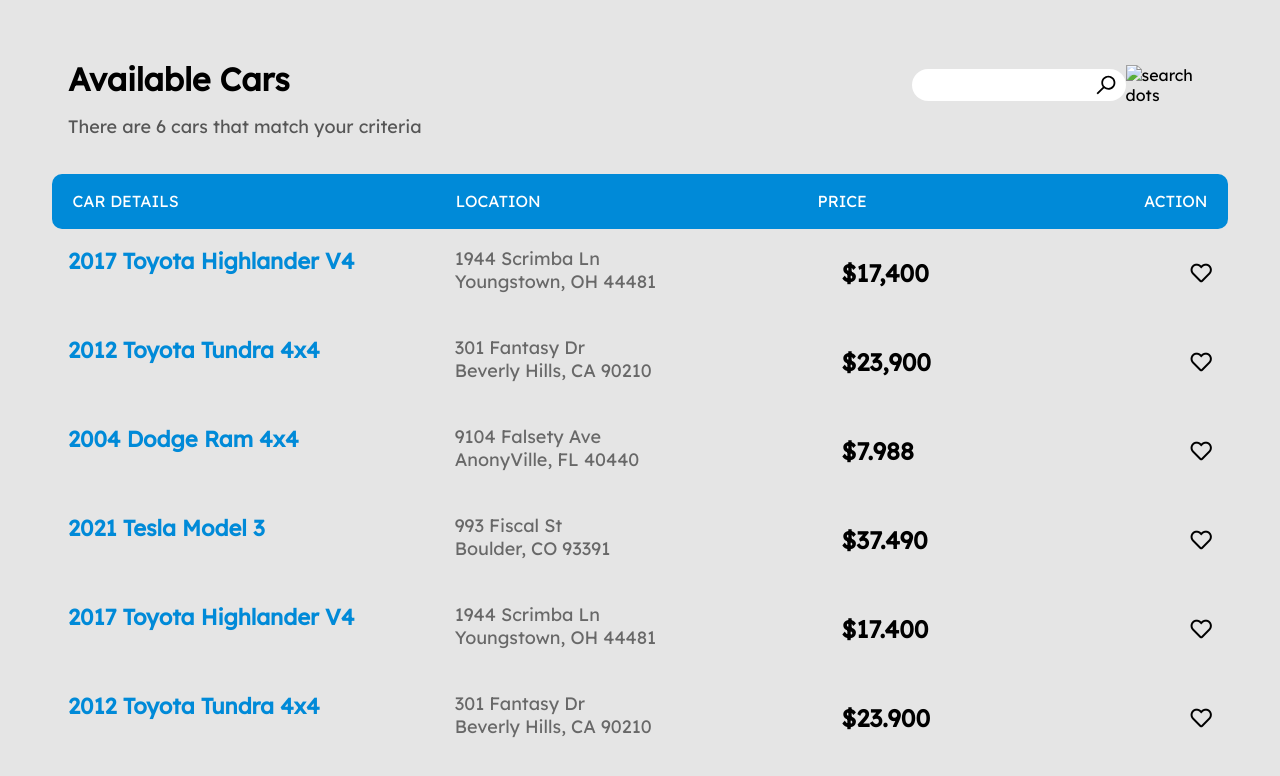
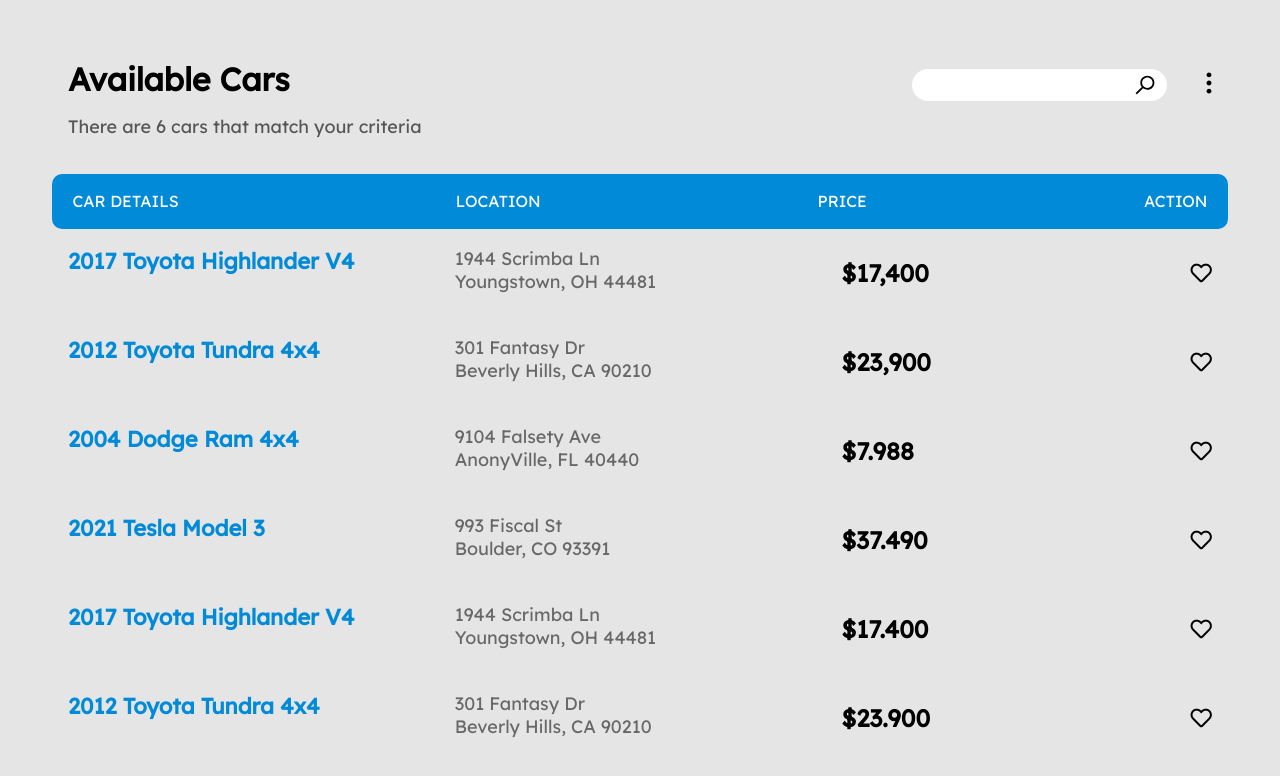
Before and after one commit to JRicardoMatos/car-sales-page, a plain HTML site: page index.html in a window 1280 px wide. Drawn offline with Linux system fonts and the light colour scheme; files whose address does not match are found by name.

Commit message:
Update index.html

```diff
--- a/index.html
+++ b/index.html
@@ -19,7 +19,7 @@
         <div class="search">
             <input type="text">
             <div class="filters">
-                <img class="dots" src="./svgs/3dots.svg" alt="search dots">
+                <img class="dots" src="./3dots.svg" alt="search dots">
                 <ul class="filtersOptions">
                     <div class="check-container">
                         <input type="checkbox" id="new">
```
